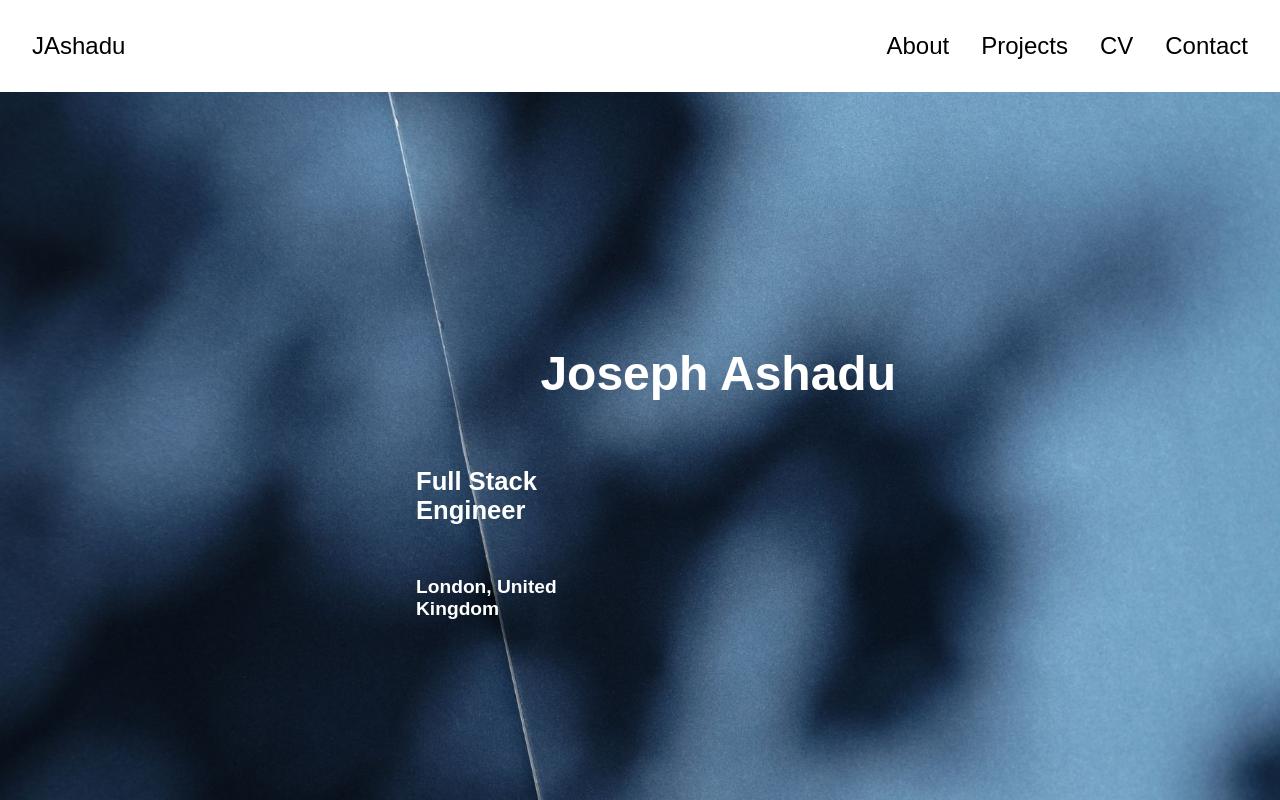
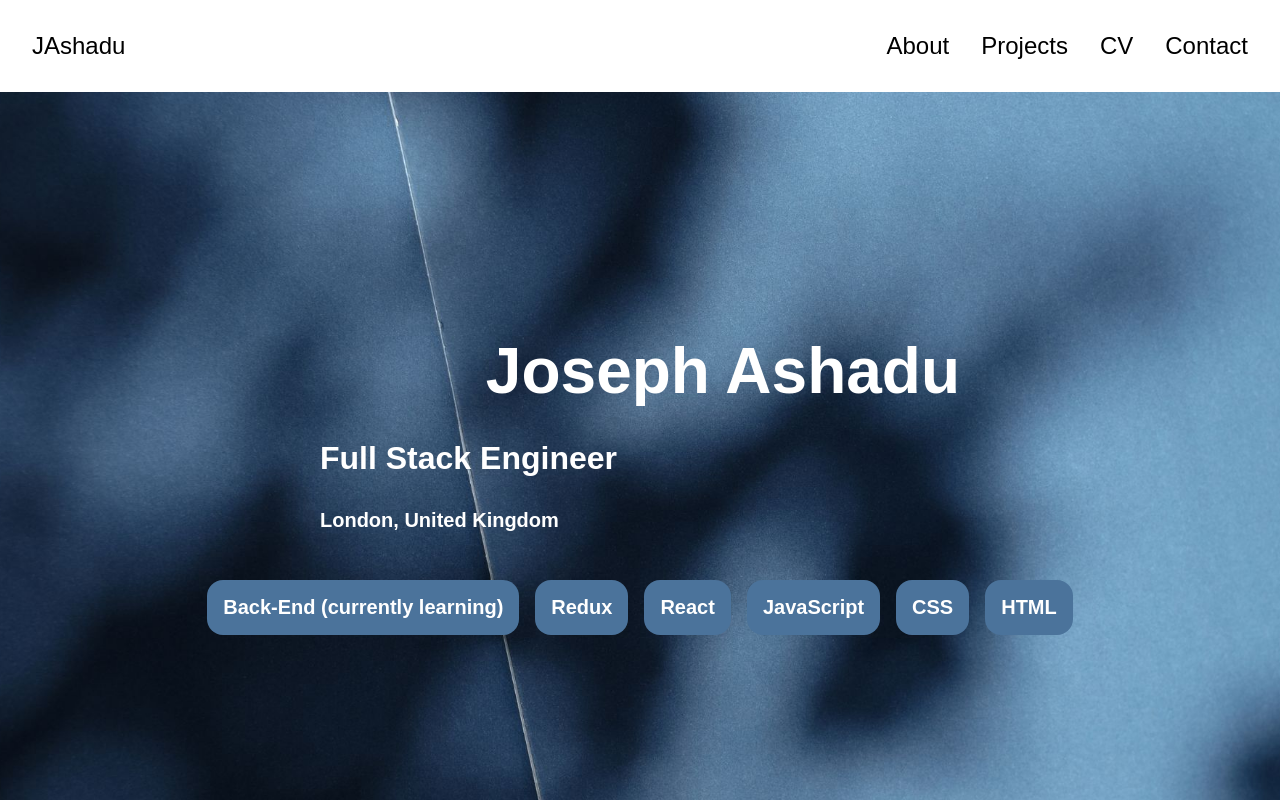
Before and after one commit to JAshadu/react_portfolio, a React (Create React App) app: page / in a window 1280 px wide. Shown: the top 800 px of the page. Built offline with nearby package versions, Linux system fonts and the light colour scheme.

Commit message:
Create TechSkill component

```diff
--- a/src/App.css
+++ b/src/App.css
@@ -1,17 +1,17 @@
 h1 {
+    font-size: 4em;
+}
+
+h2 {
     font-size: 3em;
 }
 
-h2 {
+h3 {
     font-size: 2em;
 }
 
-h3 {
-    font-size: 1.6em;
-}
-
 h4 {
-    font-size: 1.2em;
+    font-size: 1.25em;
 }
 
 a {
@@ -47,23 +47,46 @@
     background-size: cover;
     background-color: hsl(210, 35%, 35%);
     justify-content: center;
+    align-items: center;
     height: 90vh;
+    flex-direction: column;
+    gap: 2rem;
 }
 
-#intro div {
+.name {
     color: white;
     display: flex;
     flex-direction: column;
     justify-content: center;
-    width: 40%;
+    width: 50%;
     text-align: end;
     padding: 0.5rem 2rem;
     border-radius: 1rem;
 }
 
-#intro .position {
+.name h1 {
+    margin: 0;
+}
+
+.name div {
     display: flex;
-    text-align: start;
+    flex-direction: column;
+    justify-content: start;
+    align-items: start;
+}
+
+.name div h4 {
+    margin: 0;
+}
+
+.tech-skills {
+    width: 80%;
+    display: flex;
+    flex-direction: row-reverse;
+    justify-content: center;
+    align-items: center;
+    flex-wrap: wrap;
+    gap: 1rem;
 }
 
 #about {
--- a/src/App.js
+++ b/src/App.js
@@ -4,6 +4,8 @@
 import Project from './components/Project/Project';
 import projectInfo from './resources/projectInfo';
 import cardInfo from './resources/cardInfo';
+import TechSkill from './components/TechSkill/TechSkill';
+import techSkills from './resources/techSkills';
 
 function App() {
   return (
@@ -19,12 +21,17 @@
       </header>
       <main>
         <div className='main-section' id='intro'>
-          <div>
+          <div className='name'>
             <h1>Joseph Ashadu</h1>
-            <div className='position'>
+            <div>
               <h3>Full Stack Engineer</h3>
               <h4>London, United Kingdom</h4>
             </div>
+          </div>
+          <div className='tech-skills'>
+            {techSkills.map(skill => <TechSkill
+            key={skill.id}
+            {...skill} />)}
           </div>
         </div>
         <div className='main-section' id='about'>
--- /dev/null
+++ b/src/components/TechSkill/TechSkill.css
@@ -0,0 +1,11 @@
+.skill {
+    display: flex;
+}
+
+.skill h4 {
+    background-color: hsl(210, 35%, 45%);
+    border-radius: 1rem;
+    padding: 1rem;
+    color: white;
+    margin: 0.5rem 0;
+}
--- /dev/null
+++ b/src/components/TechSkill/TechSkill.js
@@ -0,0 +1,11 @@
+import './TechSkill.css'
+
+function TechSkill(props) {
+    return(
+        <div className="skill">
+            <h4>{props.skill}</h4>
+        </div>
+    )
+}
+
+export default TechSkill;
--- /dev/null
+++ b/src/resources/techSkills.js
@@ -0,0 +1,28 @@
+const techSkills = [
+    {
+        id: 1,
+        skill: 'HTML',
+    },
+    {
+        id: 2,
+        skill: 'CSS',
+    },
+    {
+        id: 3,
+        skill: 'JavaScript',
+    },
+    {
+        id: 4,
+        skill: 'React',
+    },
+    {
+        id: 5,
+        skill: 'Redux',
+    },
+    {
+        id: 6,
+        skill: 'Back-End (currently learning)',
+    },
+]
+
+export default techSkills;
```
